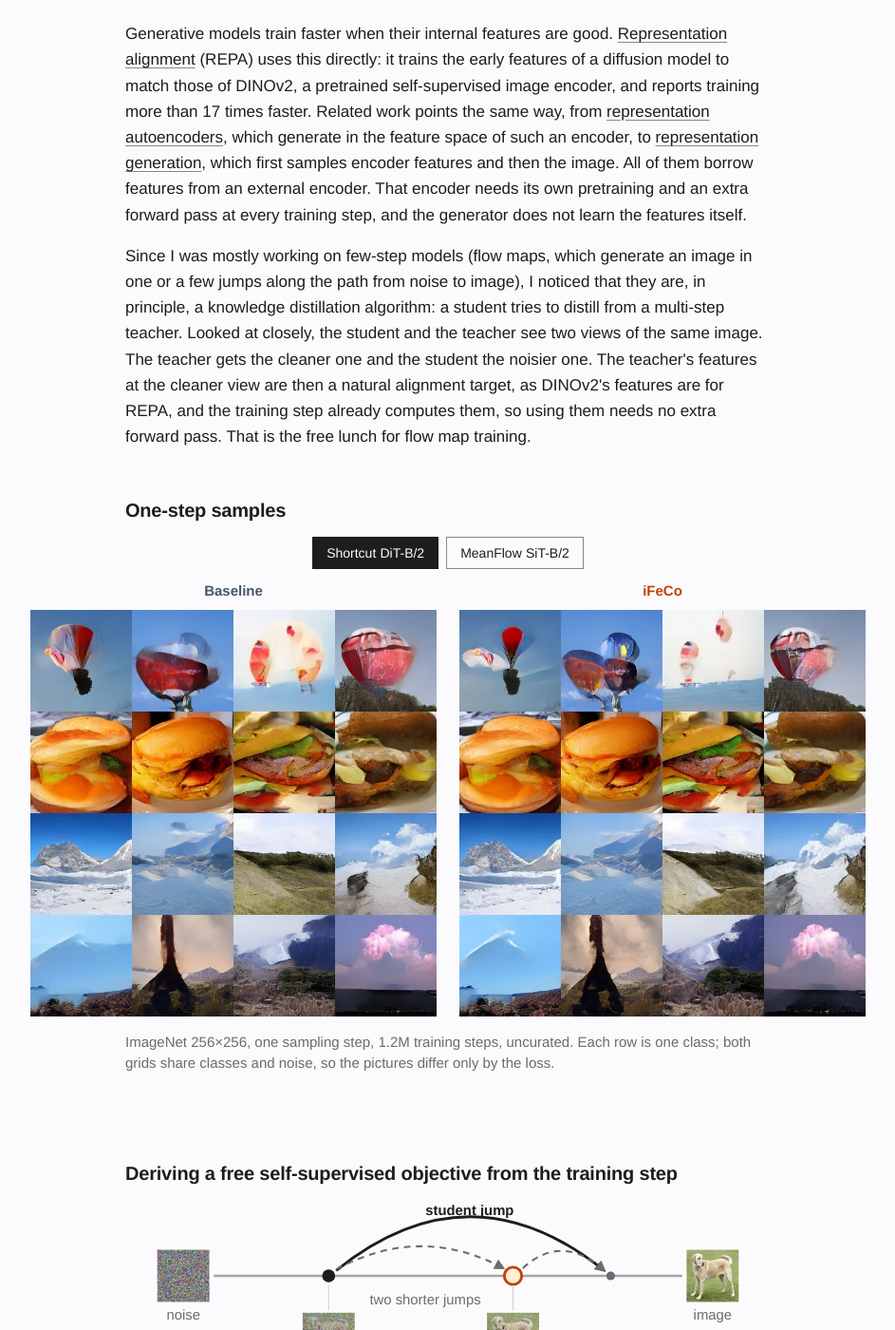
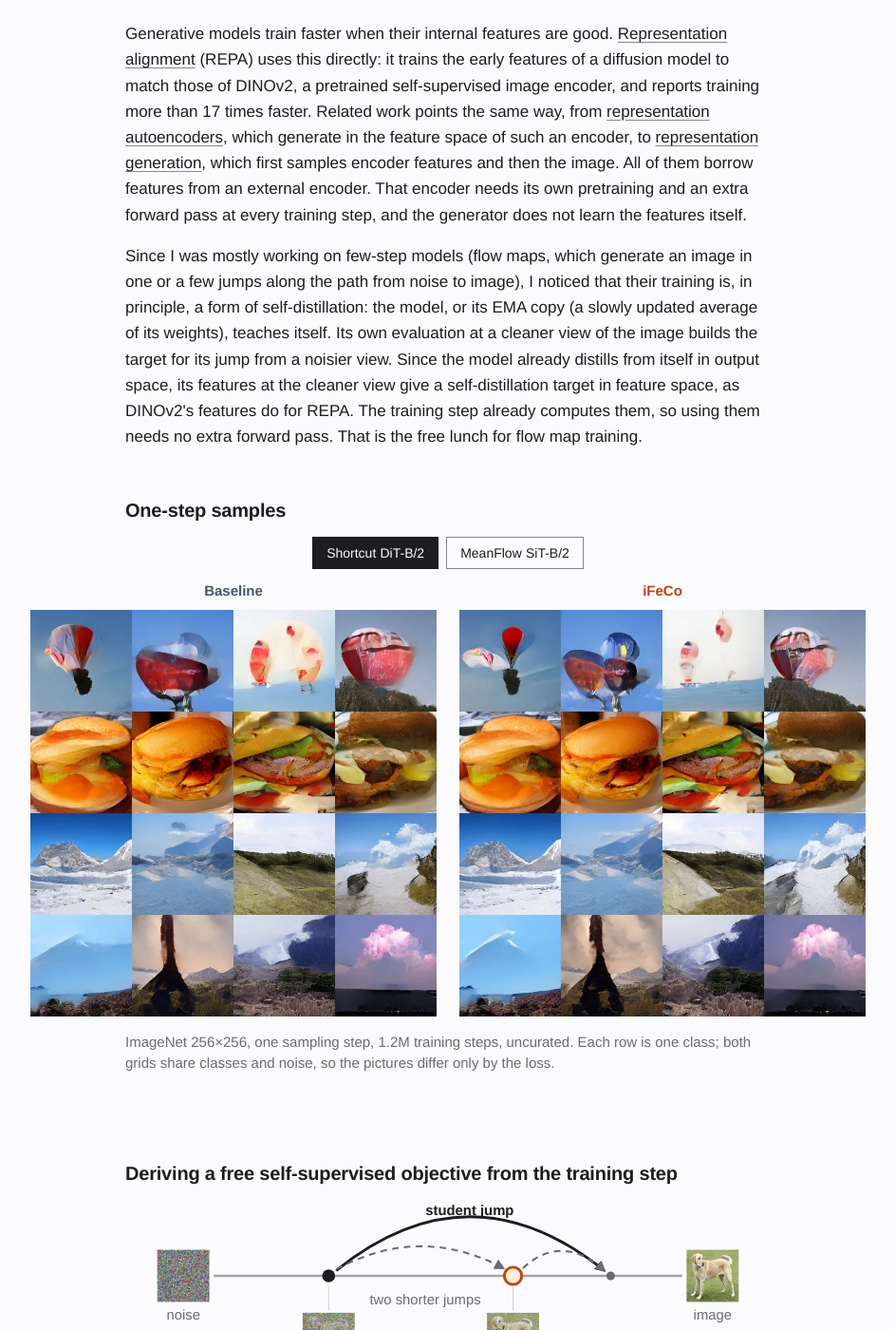
Before and after one commit to rabiulcste/rabiulcste.github.io, a Jekyll site: the page built from ifeco-flow-maps/index.html, in a window 1280 px wide and 1400 px high, scrolled down 1033 px. Shown: the whole window at 95% size, without its empty margins (168-1111 px from the left). Built offline with Jekyll 4.4.1, drawn with Linux system fonts in a browser that asks for light colours; some of the changed text lies outside the part shown.

Commit message:
ifeco: frame flow-map training as self-distillation

```diff
--- a/ifeco-flow-maps/index.html
+++ b/ifeco-flow-maps/index.html
@@ -252,7 +252,7 @@ bibtex: |
 
 <section id="context" class="intro">
     <p>Generative models train faster when their internal features are good. <a href="https://arxiv.org/abs/2410.06940">Representation alignment</a> (REPA) uses this directly: it trains the early features of a diffusion model to match those of DINOv2, a pretrained self-supervised image encoder, and reports training more than 17 times faster. Related work points the same way, from <a href="https://arxiv.org/abs/2510.11690">representation autoencoders</a>, which generate in the feature space of such an encoder, to <a href="https://arxiv.org/abs/2312.03701">representation generation</a>, which first samples encoder features and then the image. All of them borrow features from an external encoder. That encoder needs its own pretraining and an extra forward pass at every training step, and the generator does not learn the features itself.</p>
-    <p>Since I was mostly working on few-step models (flow maps, which generate an image in one or a few jumps along the path from noise to image), I noticed that they are, in principle, a knowledge distillation algorithm: a student tries to distill from a multi-step teacher. Looked at closely, the student and the teacher see two views of the same image. The teacher gets the cleaner one and the student the noisier one. The teacher's features at the cleaner view are then a natural alignment target, as DINOv2's features are for REPA, and the training step already computes them, so using them needs no extra forward pass. That is the free lunch for flow map training.</p>
+    <p>Since I was mostly working on few-step models (flow maps, which generate an image in one or a few jumps along the path from noise to image), I noticed that their training is, in principle, a form of self-distillation: the model, or its EMA copy (a slowly updated average of its weights), teaches itself. Its own evaluation at a cleaner view of the image builds the target for its jump from a noisier view. Since the model already distills from itself in output space, its features at the cleaner view give a self-distillation target in feature space, as DINOv2's features do for REPA. The training step already computes them, so using them needs no extra forward pass. That is the free lunch for flow map training.</p>
 </section>
 
 <section id="samples" class="wide">
@@ -331,7 +331,7 @@ bibtex: |
 <text class="lb" x="185.0" y="216" text-anchor="middle">consistency loss, no extra pass</text>
 </svg></div>
         </div>
-        <figcaption>A flow map jumps along one trajectory from noise to an image. It is trained so that one long jump lands where two shorter jumps land. To build that target, the training step already runs the model at the point where the first short jump lands. Each training image therefore comes with two views of the same trajectory: a noisier view, where the student starts, and a cleaner view, where the teacher reads its features. iFeCo trains the student's early features to predict the teacher's deep features.</figcaption>
+        <figcaption>A flow map jumps along one trajectory from noise to an image. It is trained so that one long jump lands where two shorter jumps land. To build that target, the training step already runs the model at the point where the first short jump lands. Each training image therefore comes with two views of the same trajectory: a noisier view, where the student starts, and a cleaner view, where the teacher, the model itself or its EMA copy, reads its features. iFeCo trains the student's early features to predict the teacher's deep features.</figcaption>
     </figure>
     <p>A flow map obeys a composition rule: one long jump lands where two shorter jumps land. So each training example already holds two views of one image on the same trajectory: the noisy input that the student jumps from, and the less noisy point that the first short jump reaches. The standard training step evaluates the network at this cleaner view, or next to it, to build its target. iFeCo reads the teacher's features from that evaluation, so the feature consistency objective comes from the standard training batch, with no extra forward pass.</p>
     <p>Shortcut builds its target from two half steps of its EMA copy, and the second half step starts at the cleaner view. LSD evaluates its EMA copy where the student's jump lands, which is the cleaner view. MeanFlow already computes a Jacobian-vector product (JVP) along the trajectory. That pass gives the features of the noisier view and how fast they change along the path, and a first-order step moves them to the cleaner view. In MeanFlow the teacher is the model itself with a stop-gradient, since the EMA copy does not run this pass.</p>
```
